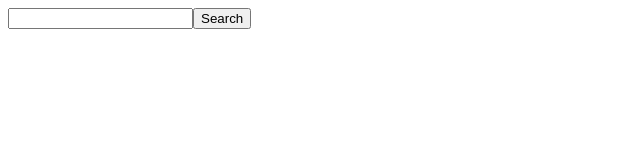
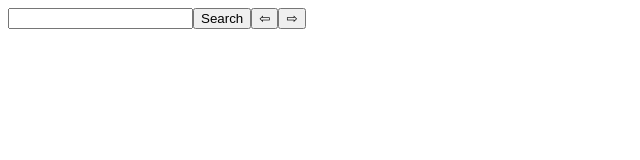
Before and after one commit to aramirezdecruz3148/artist-search, a React app: page / in a window 1280 px wide. Shown: the top 160 px of the page, without its empty margins (0-640 px from the left). Built offline with nearby package versions, Linux system fonts and the light colour scheme.

Commit message:
I plugged my paging component into my FindArtistContainer, ammended my original service so it takes a page and puts it in the offset, added page to state in my container and created the two functions to make the buttons work

```diff
--- a/src/components/containers/artist-search-container/FindArtistContainer.js
+++ b/src/components/containers/artist-search-container/FindArtistContainer.js
@@ -2,13 +2,15 @@ import React, { Component } from 'react';
 import { getArtists } from '../../../services/getArtistsName';
 import SearchArtist from '../../search-artist/SearchArtist';
 import Artists from '../../artists/Artists';
+import Paging from '../../paging/Paging';
 
 export default class FindArtistContainer extends Component {
   state = {
     artistArray: [],
     artist: '',
     loading: false,
-    error: null
+    error: null,
+    page: 1
   }
 
   onInputChange = ({ target }) => {
@@ -16,7 +18,7 @@ export default class FindArtistContainer extends Component {
   }
 
   fetchArtists = () => {
-    return getArtists(this.state.artist)
+    return getArtists(this.state.artist, this.state.page)
       .then(({ singers }) => {
         this.setState({
           artistArray: singers,
@@ -34,6 +36,26 @@ export default class FindArtistContainer extends Component {
     return  this.fetchArtists();
   }
 
+  increasePageCount = () => {
+    this.setState(state => {
+      return ({
+        page: state.page + 1
+      });
+    });
+  }
+
+  decreasePageCount = () => {
+    this.setState(state => {
+      return ({
+        page: state.page - 1
+      });
+    });
+  }
+
+  componentDidUpdate(prevProps, prevState) {
+    if(prevState.page !== this.state.page) return this.fetchArtists();
+  }
+
   render() {
     const {
       artistArray,
@@ -42,8 +64,8 @@ export default class FindArtistContainer extends Component {
       error
     } = this.state;
 
-    if(error) return <h1>Unable to load artists...</h1>
-    if(loading) return <img alt='gif of someone listening to music' src='https://media.tenor.com/images/23110dfb65a7f1e3a52a02c41dcc7d2d/tenor.gif'/>
+    if(error) return <h1>Unable to load artists...</h1>;
+    if(loading) return <img alt='gif of someone listening to music' src='https://media.tenor.com/images/23110dfb65a7f1e3a52a02c41dcc7d2d/tenor.gif'/>;
 
     return (
       <>
@@ -52,6 +74,7 @@ export default class FindArtistContainer extends Component {
           onButtonClick ={this.onButtonClick}
           onInputChange={this.onInputChange}
         />
+        <Paging onClickPrevious={this.decreasePageCount} onClickNext={this.increasePageCount} />
         <Artists artistArray={artistArray} />
       </>
     );
--- a/src/services/getArtistsName.js
+++ b/src/services/getArtistsName.js
@@ -1,5 +1,5 @@
-export const getArtists = (artistName) => {
-  return fetch(`http://musicbrainz.org/ws/2/artist?query=${artistName}&fmt=json&limit=25`)
+export const getArtists = (artistName, page) => {
+  return fetch(`http://musicbrainz.org/ws/2/artist?query=${artistName}&fmt=json&limit=25&offset=${(page - 1) * 25}`)
     .then(res => {
       if(!res.ok) throw 'Unable to load artists, try again!';
 
```
